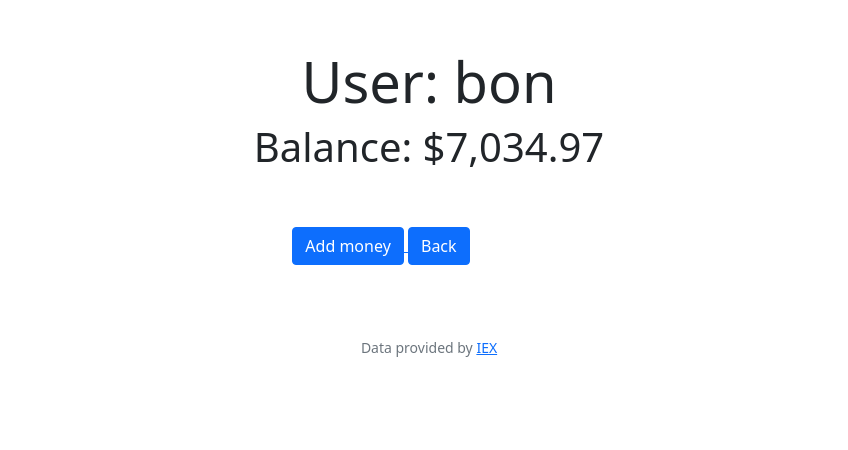
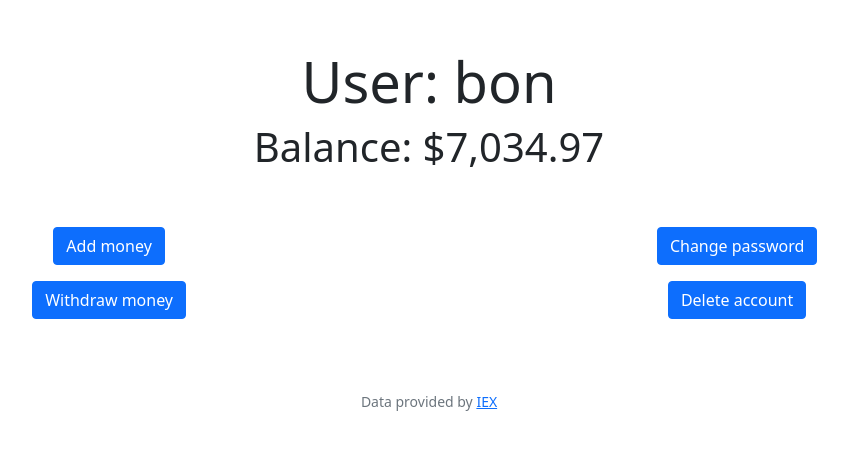
Before and after one commit to mson1509/cs50mson, a Flask app: page /profile in a window 1280 px wide. Shown: the part 76-526 px from the top of the page, without its empty margins (211-1059 px from the left). Run offline with Flask 3, Linux system fonts and the light colour scheme; a user stored in the database is signed in; data comes from the database, SQL or seed files in the repository; lists and menus that the app fills with data are empty; some libraries are stand-ins or nearby versions.

Commit message:
Sun, Oct 1, 2023, 3:19 PM +07:00

```diff
--- a/finance/templates/profile.html
+++ b/finance/templates/profile.html
@@ -16,12 +16,23 @@
                     <a href="/add">
                         <button class="btn btn-primary" type=""button>Add money</button>
                     </a>
+                </th>
+                <th>
                     <a href="/change">
-                        <button class="btn btn-primary" type=""button>Back</button>
+                        <button class="btn btn-primary" type=""button>Change password</button>
+                    </a>
+                </th>
+            </tr>
+            <tr>
+                <th>
+                    <a href="/withdraw">
+                        <button class="btn btn-primary" type=""button>Withdraw money</button>
                     </a>
                 </th>
                 <th>
-                    <form action="/withdraw" method="post"
+                    <a href="/quote">
+                        <button class="btn btn-primary" type=""button>Delete account</button>
+                    </a>
                 </th>
             </tr>
         </tbody>
```
